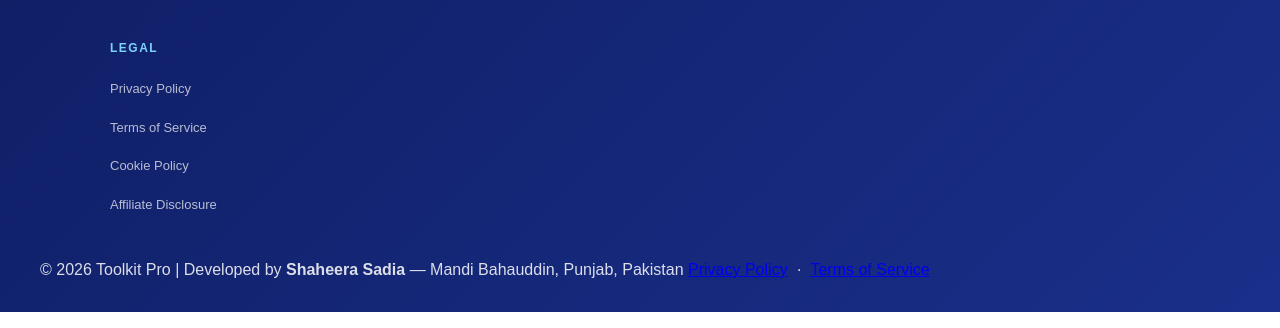
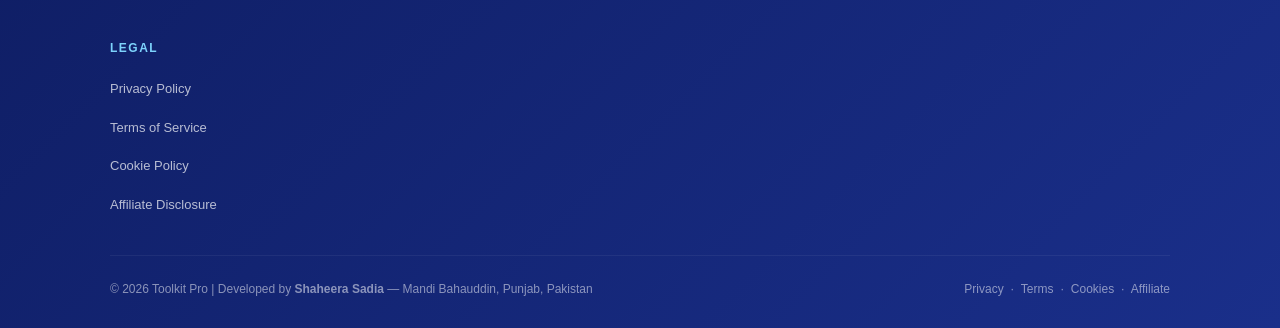
Before and after one commit to ShaheeraSadia/App-Tool, a plain HTML site: page affiliate-disclosure.html in a window 1280 px wide. Shown: the part 7092-7420 px from the top of the page. Drawn offline with nearby package versions, Linux system fonts and the light colour scheme.

Commit message:
Update affiliate-disclosure.html

```diff
--- a/affiliate-disclosure.html
+++ b/affiliate-disclosure.html
@@ -1144,20 +1144,7 @@ body {
 
 
 <footer>
- <!-- <div class="aff-foot"> This site contains Amazon affiliate links. If you purchase through our links, we earn a small commission at no extra cost to you. All tools remain free for everyone.</div>
-  <div class="footer-inner">
-    <div class="footer-brand">
-      <div class="logo">ToolkitPro</div>
-      <p>Free browser-based tools for digital creators. Built with passion by Shaheera Sadia from Mandi Bahauddin, Pakistan.</p>
-      <div class="footer-social">
-        <a href="https://www.pinterest.com/shaheerasadia" target="_blank" class="fsb"><i class="fab fa-pinterest-p"></i></a>
-        <a href="https://www.linkedin.com/in/shaheera-sadia-038944374/" target="_blank" class="fsb"><i class="fab fa-linkedin-in"></i></a>
-        <a href="https://github.com/shaheerasadia" target="_blank" class="fsb"><i class="fab fa-github"></i></a>
-        <a href="mailto:shaheerasadia@gmail.com" class="fsb"><i class="fas fa-envelope"></i></a>
-      </div>
-    </div>-->
-
-   <div class="aff-foot">This site contains Amazon affiliate links. If you purchase through our links, we earn a small commission at no extra cost to you. All tools remain free for everyone.</div>
+  <div class="aff-foot">This site contains Amazon affiliate links. If you purchase through our links, we earn a small commission at no extra cost to you. All tools remain free for everyone.</div>
   <div class="fi">
     <div>
         <div class="logo">ToolkitPro</div>
@@ -1203,54 +1190,6 @@ body {
     </ul></div>
   </div>
 
-
-
-  <div class="footer-bottom">
-    <span>© 2026 Toolkit Pro | Developed by <strong>Shaheera Sadia</strong> — Mandi Bahauddin, Punjab, Pakistan</span>
-    <span><a href="https://app-tool.vercel.app/privacy.html">Privacy Policy</a> &nbsp;·&nbsp; <a href="https://app-tool.vercel.app/terms.html">Terms of Service</a></span>
-  </div>
-</footer>
-
-
-
-
-
- <!-- FOOTER
-<footer>
-  <div class="aff-foot">This site contains Amazon affiliate links. If you purchase through our links, we earn a small commission at no extra cost to you. All tools remain free for everyone.</div>
-  <div class="fi">
-    <div>
-        <div class="logo">ToolkitPro</div>
-      <p>Free browser-based tools for digital creators. Built with passion by Shaheera Sadia from Mandi Bahauddin, Pakistan.</p>
-      <div class="fsoc">
-        <a href="https://www.pinterest.com/shaheerasadia" target="_blank" class="fsb"><i class="fab fa-pinterest-p"></i></a>
-        <a href="https://www.linkedin.com/in/shaheera-sadia-038944374/" target="_blank" class="fsb"><i class="fab fa-linkedin-in"></i></a>
-        <a href="https://github.com/shaheerasadia" target="_blank" class="fsb"><i class="fab fa-github"></i></a>
-        <a href="mailto:shaheerasadia@gmail.com" class="fsb"><i class="fas fa-envelope"></i></a>
-      </div>
-    </div>
-    <div class="fc"><h4>All Tools</h4><ul>
-      <li><a href="https://app-tool.vercel.app/index.html#uploadArea">Image Compressor</a></li>
-      <li><a href="https://app-tool.vercel.app/index.html#palette-section">Color Extractor</a></li>
-      <li><a href="https://app-tool.vercel.app/index.html#qr-section">QR Generator</a></li>
-      <li><a href="https://app-tool.vercel.app/art-tool.html">Art Studio</a></li>
-      <li><a href="https://app-tool.vercel.app/voice-studio.html">Voice Studio</a></li>
-      <li><a href="https://app-tool.vercel.app/nature-gallery.html">Nature Gallery</a></li>
-    </ul></div>
-    <div class="fc"><h4>Blog</h4><ul>
-      <li><a href="https://app-tool.vercel.app/Blog/how-to-compress-images.html">Image Compression</a></li>
-      <li><a href="https://app-tool.vercel.app/Blog/pinterest-image-seo.html">Pinterest SEO</a></li>
-      <li><a href="https://app-tool.vercel.app/Blog/best-image-size-for-social-media.html">Social Media Sizes</a></li>
-      <li><a href="https://app-tool.vercel.app/Blog/png-vs-jpg-vs-webp.html">PNG vs JPG vs WebP</a></li>
-      <li><a href="https://app-tool.vercel.app/Blog/all-blog.html">All Articles →</a></li>
-    </ul></div>
-    <div class="fc"><h4>Legal</h4><ul>
-      <li><a href="https://app-tool.vercel.app/privacy.html">Privacy Policy</a></li>
-      <li><a href="https://app-tool.vercel.app/terms.html">Terms of Service</a></li>
-      <li><a href="https://app-tool.vercel.app/cookie-policy.html">Cookie Policy</a></li>
-      <li><a href="https://app-tool.vercel.app/affiliate-disclosure.html">Affiliate Disclosure</a></li>
-    </ul></div>
-  </div>
   <div class="fb">
     <span>© 2026 Toolkit Pro | Developed by <strong>Shaheera Sadia</strong> — Mandi Bahauddin, Punjab, Pakistan</span>
     <span>
@@ -1260,7 +1199,7 @@ body {
       <a href="https://app-tool.vercel.app/affiliate-disclosure.html">Affiliate</a>
     </span>
   </div>
-</footer>-->
+</footer>
 
 
 <!-- Cookie Banner (paste this on ALL pages) -->
```
